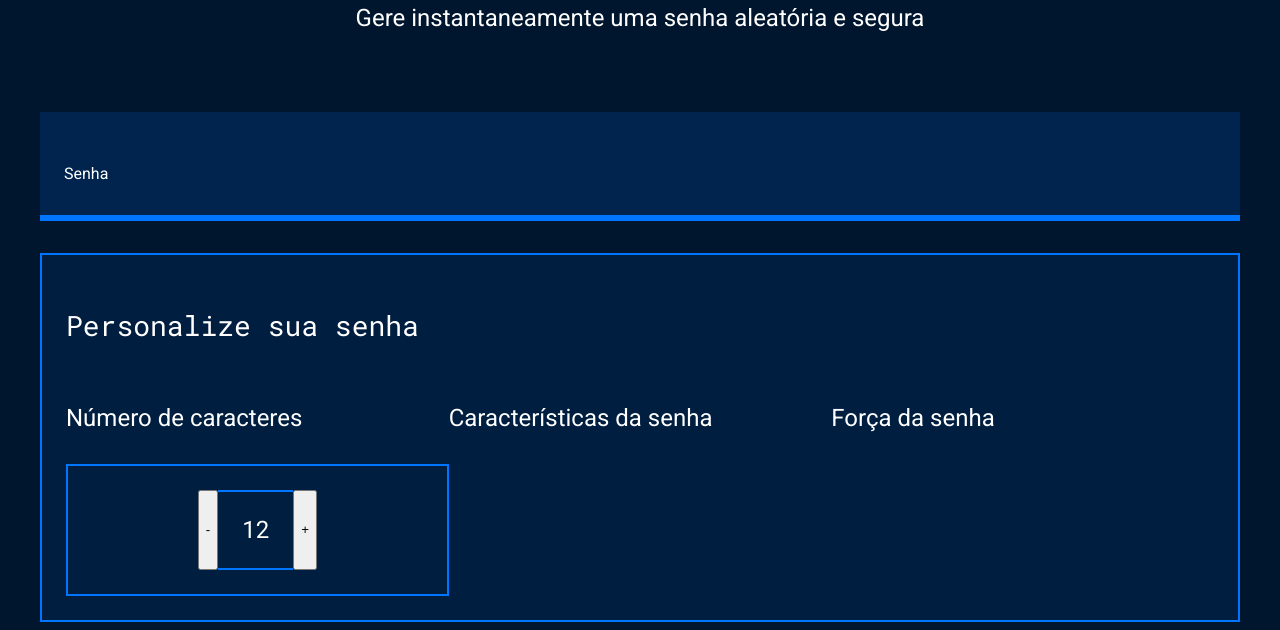
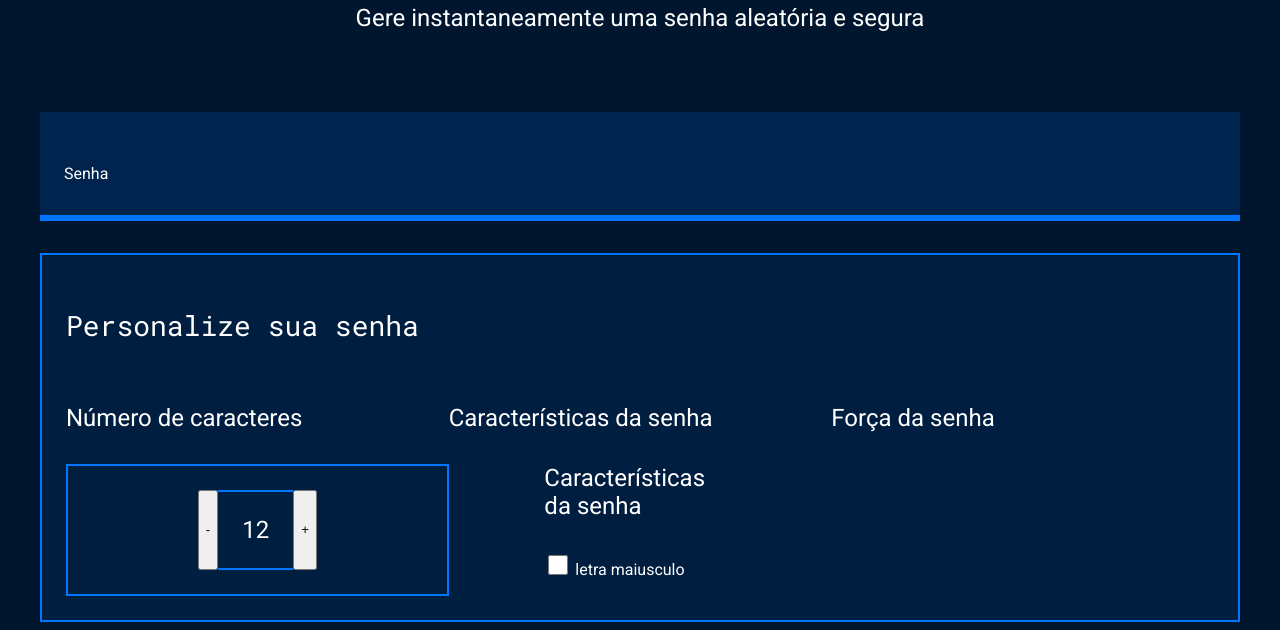
Before and after one commit to isaasz18/senhas3b, a plain HTML site: page index.html in a window 1280 px wide. Shown: the part 214-844 px from the top of the page. Drawn offline with Linux system fonts and the light colour scheme.

Commit message:
aula2;12jnho

```diff
--- a/index.html
+++ b/index.html
@@ -32,6 +32,14 @@
                 </div>
                 <div class="parametro-senha">
                     <h4 class="parametro-senha__titulo">Características da senha</h4>
+               <div class="parametro-senha">
+                      <h4 class="parametro-senha__titulo">Características da senha</h4>
+                      <div class="parametro-senha__checkbox">
+                        <input type="checkbox" name="maiusculo" class="checkbox">
+                        <label for="maiusculo">letra maiusculo</label>
+                        </div>
+
+               </div>
                 </div>
                 <div class="parametro-senha">
                     <h4 class="parametro-senha__titulo">Força da senha</h4>
--- a/style.css
+++ b/style.css
@@ -106,6 +106,12 @@ body{
     margin: 0;
     font-size: 24px;
 }
+.checkbox {
+    width: 20px;
+    height: 20px;
+    cursor: pointer;
+}
+
 @media screen and (min-width: 768px) {
     .parametro-coluna__senha{
         flex-direction: row;
```
